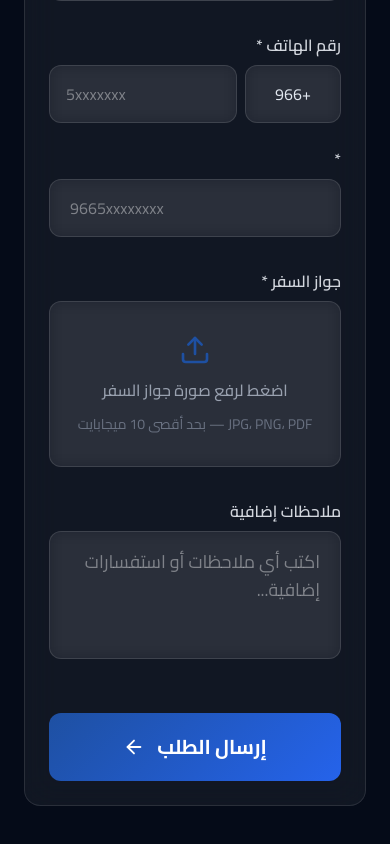
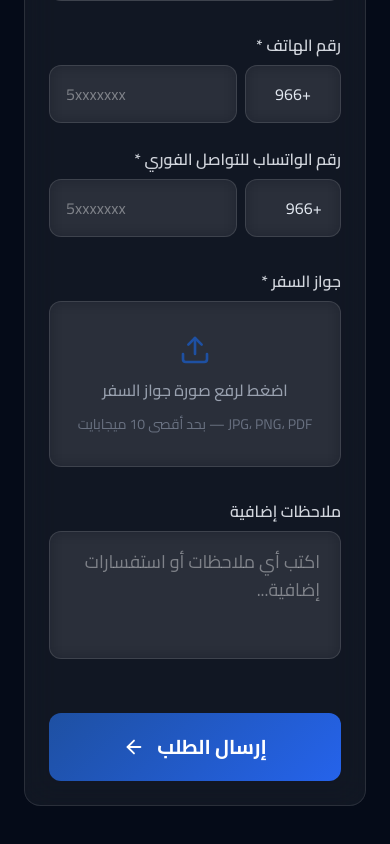
Before and after one commit to amgadalsabahi-a11y/-, a Next.js app: page /register in a window 390 px wide. Shown: the part 846-1690 px from the top of the page. Built offline with nearby package versions, Linux system fonts and the light colour scheme.

Commit message:
Final: Unified dial codes for Phone and WhatsApp fields with formal labels

```diff
--- a/src/app/register/page.tsx
+++ b/src/app/register/page.tsx
@@ -67,6 +67,7 @@ export default function Register() {
     notes: ""
   });
   const [dialCode, setDialCode] = useState("+966");
+  const [whatsappDialCode, setWhatsappDialCode] = useState("+966");
   const [file, setFile] = useState<File | null>(null);
   const [fileName, setFileName] = useState("");
 
@@ -138,7 +139,7 @@ export default function Register() {
       formData.append("country", form.country);
       formData.append("nationality", form.nationality);
       formData.append("phone", dialCode + " " + form.phone);
-      formData.append("whatsapp_number", form.whatsapp_number || "");
+      formData.append("whatsapp_number", whatsappDialCode + " " + form.whatsapp_number);
       formData.append("notes", form.notes || "");
       formData.append("file", file);
       formData.append("has_saudi_residency", isSaudi ? "true" : "false");
@@ -306,15 +307,33 @@ export default function Register() {
                 </div>
                 <div>
                   <label className="block text-gray-300 font-semibold mb-2">{(t.register as any).whatsapp} *</label>
+                  <div className="flex flex-row gap-2">
+                    <div className="relative w-24 sm:w-28 shrink-0">
+                      <input
+                        list="whatsapp_dial_codes_list"
+                        value={whatsappDialCode}
+                        onChange={(e) => setWhatsappDialCode(e.target.value)}
+                        placeholder="+966"
+                        className="glass-input w-full px-3 py-4 text-center"
+                      />
+                      <datalist id="whatsapp_dial_codes_list">
+                        {dialCodes.map(c => (
+                          <option key={`wa-${c.code}`} value={c.code}>
+                            {c.flag} {c.name}
+                          </option>
+                        ))}
+                      </datalist>
+                    </div>
                     <input
                       type="tel"
                       name="whatsapp_number"
                       value={form.whatsapp_number}
                       onChange={handleInputChange}
                       dir="ltr"
-                    className="glass-input w-full px-5 py-4"
-                    placeholder="9665xxxxxxxx"
+                      className="glass-input flex-1 px-4 py-4 min-w-0"
+                      placeholder="5xxxxxxx"
                     />
+                  </div>
                 </div>
               </div>
 
--- a/src/lib/i18n.ts
+++ b/src/lib/i18n.ts
@@ -90,6 +90,8 @@ export const translations = {
       phone: "رقم الهاتف",
       hasSaudiResidency: "هل لديك إقامة سعودية؟",
       residencyExpiry: "تاريخ انتهاء الإقامة",
+      whatsapp: "رقم الواتساب للتواصل الفوري",
+      whatsappPlaceholder: "اكتب رقم الواتساب النشط هنا...",
       fileUpload: "رفع ملف (صورة أو PDF)",
       fileHint: "الحد الأقصى: 5MB - صور أو PDF",
       notes: "ملاحظات إضافية",
@@ -213,6 +215,8 @@ export const translations = {
       phone: "Phone Number",
       hasSaudiResidency: "Do you have Saudi residency?",
       residencyExpiry: "Residency Expiry Date",
+      whatsapp: "WhatsApp Number for Instant Contact",
+      whatsappPlaceholder: "Enter your active WhatsApp number here...",
       fileUpload: "Upload File (Image or PDF)",
       fileHint: "Max: 5MB - Images or PDF",
       notes: "Additional Notes",
```
Lines whose indentation alone changed are shown as unchanged.
